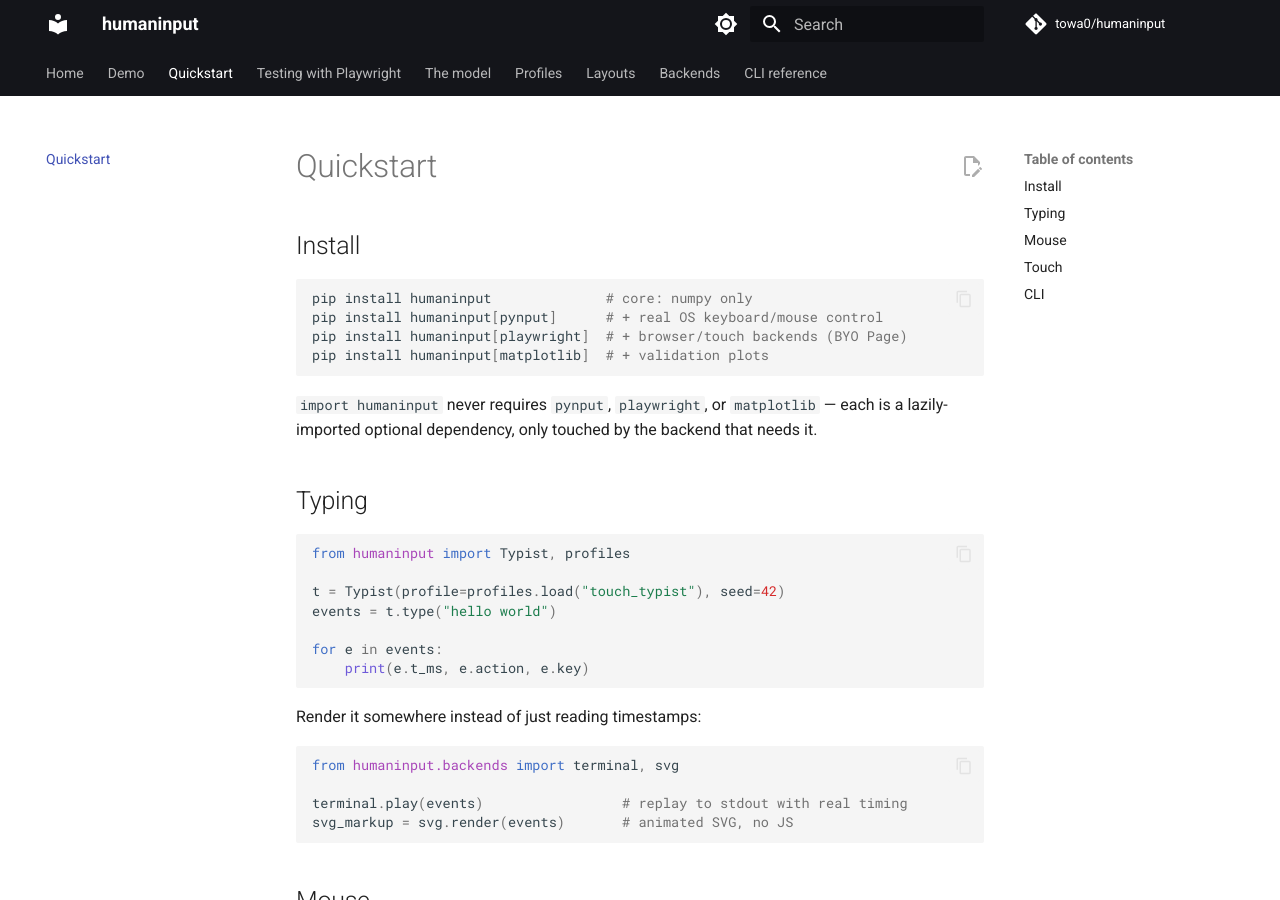
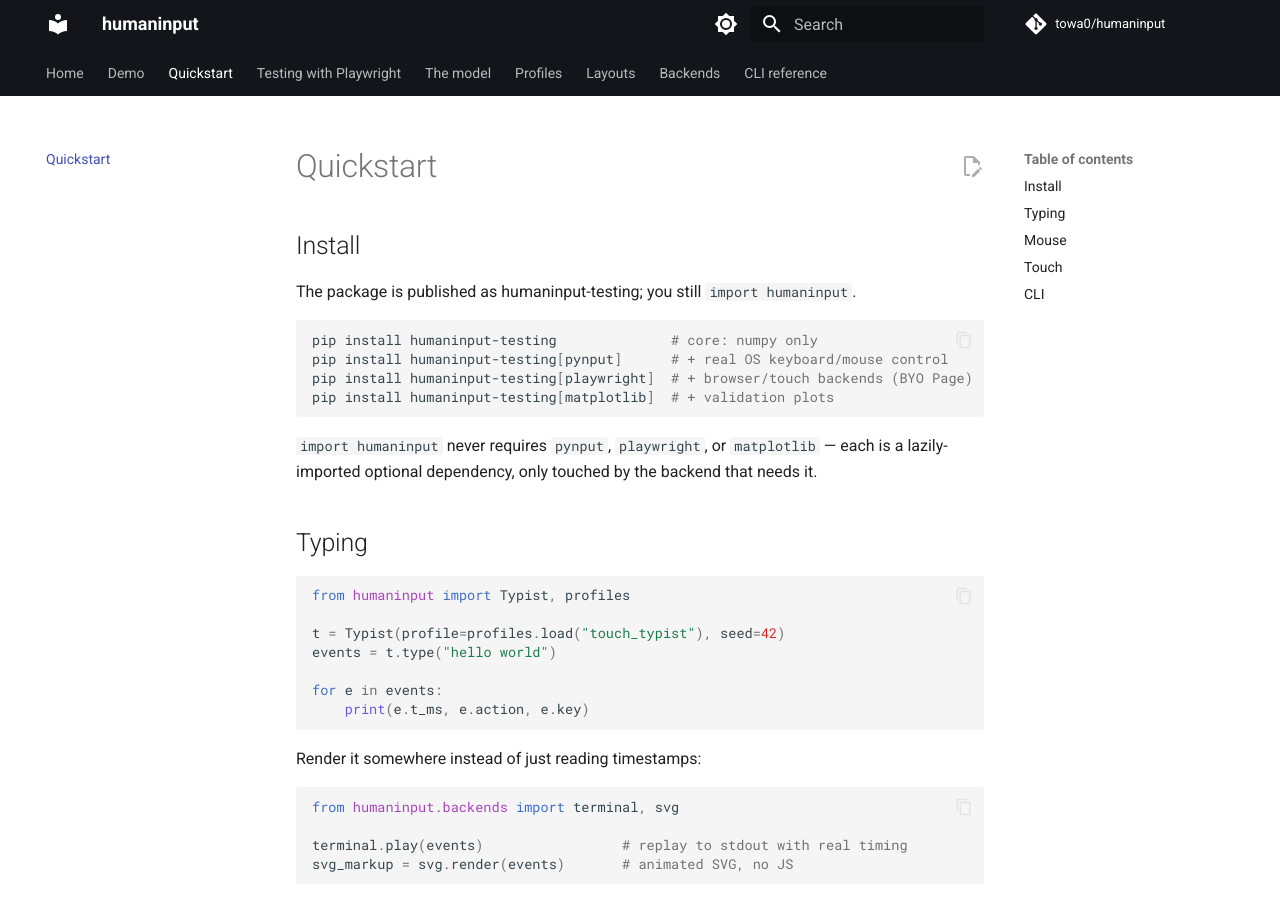
Before and after one commit to towa0/humaninput, an MkDocs documentation site: the page built from docs/quickstart.md, in a window 1280 px wide and 900 px high. Built offline with MkDocs 1.6.1 and Material for MkDocs 9.7.7, drawn with Linux system fonts in a browser that asks for light colours; comment, search, counter and statistics services are not loaded.

Commit message:
Publish as humaninput-testing

````diff
--- a/docs/quickstart.md
+++ b/docs/quickstart.md
@@ -2,11 +2,13 @@
 
 ## Install
 
+The package is published as humaninput-testing; you still `import humaninput`.
+
 ```bash
-pip install humaninput              # core: numpy only
-pip install humaninput[pynput]      # + real OS keyboard/mouse control
-pip install humaninput[playwright]  # + browser/touch backends (BYO Page)
-pip install humaninput[matplotlib]  # + validation plots
+pip install humaninput-testing              # core: numpy only
+pip install humaninput-testing[pynput]      # + real OS keyboard/mouse control
+pip install humaninput-testing[playwright]  # + browser/touch backends (BYO Page)
+pip install humaninput-testing[matplotlib]  # + validation plots
 ```
 
 `import humaninput` never requires `pynput`, `playwright`, or `matplotlib` — each is a lazily-imported optional dependency, only touched by the backend that needs it.
--- a/pyproject.toml
+++ b/pyproject.toml
@@ -3,7 +3,7 @@ requires = ["hatchling"]
 build-backend = "hatchling.build"
 
 [project]
-name = "humaninput"
+name = "humaninput-testing"
 version = "0.2.0"
 description = "Find frontend timing bugs by typing like people do, then replay the exact failure."
 readme = "README.md"
````
Also changed, not shown: CHANGELOG.md (+4 -1 lines), README.md (+6 -4 lines), docs/backends.md (+1 -1 lines), docs/testing.md (+1 -1 lines), 2 other files.
